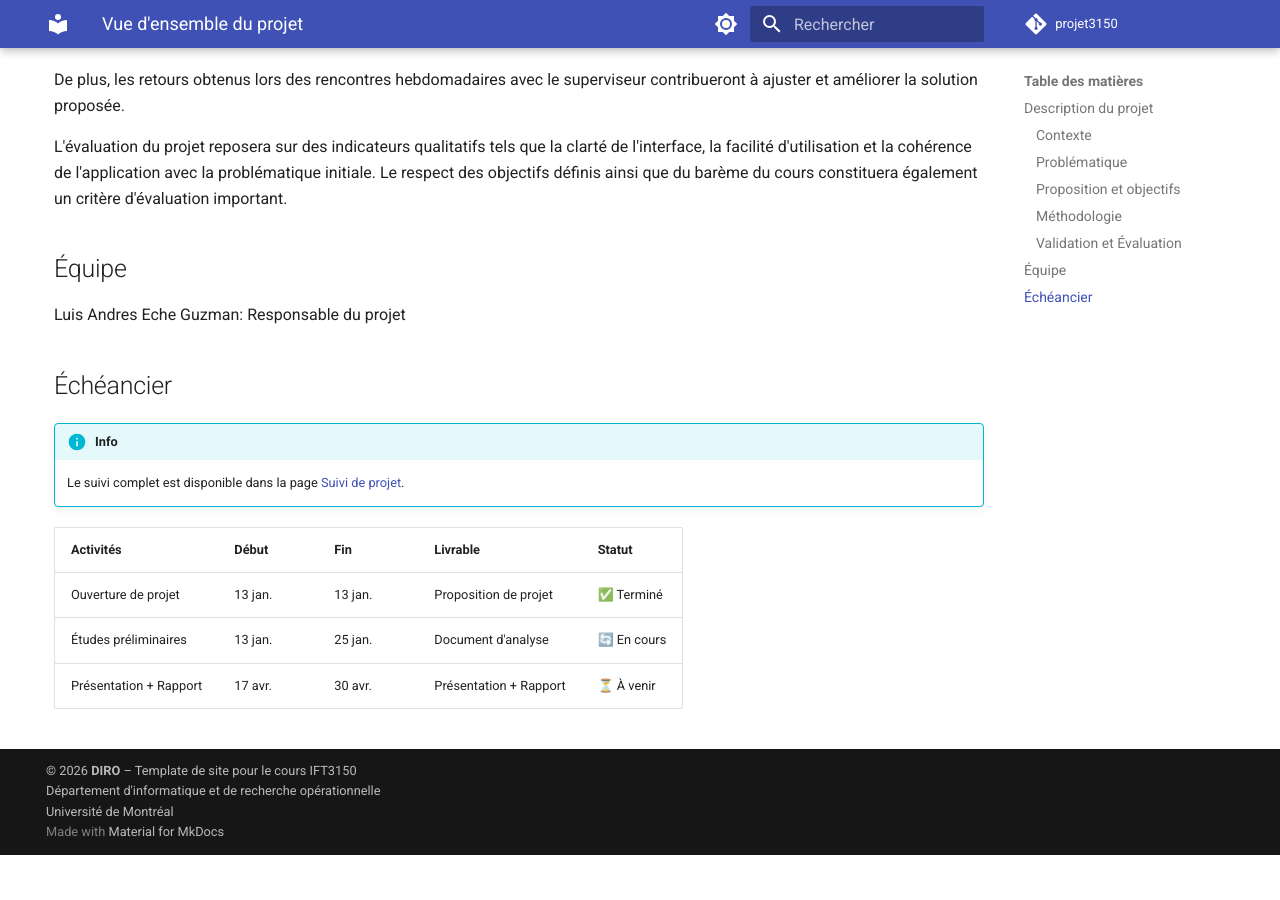
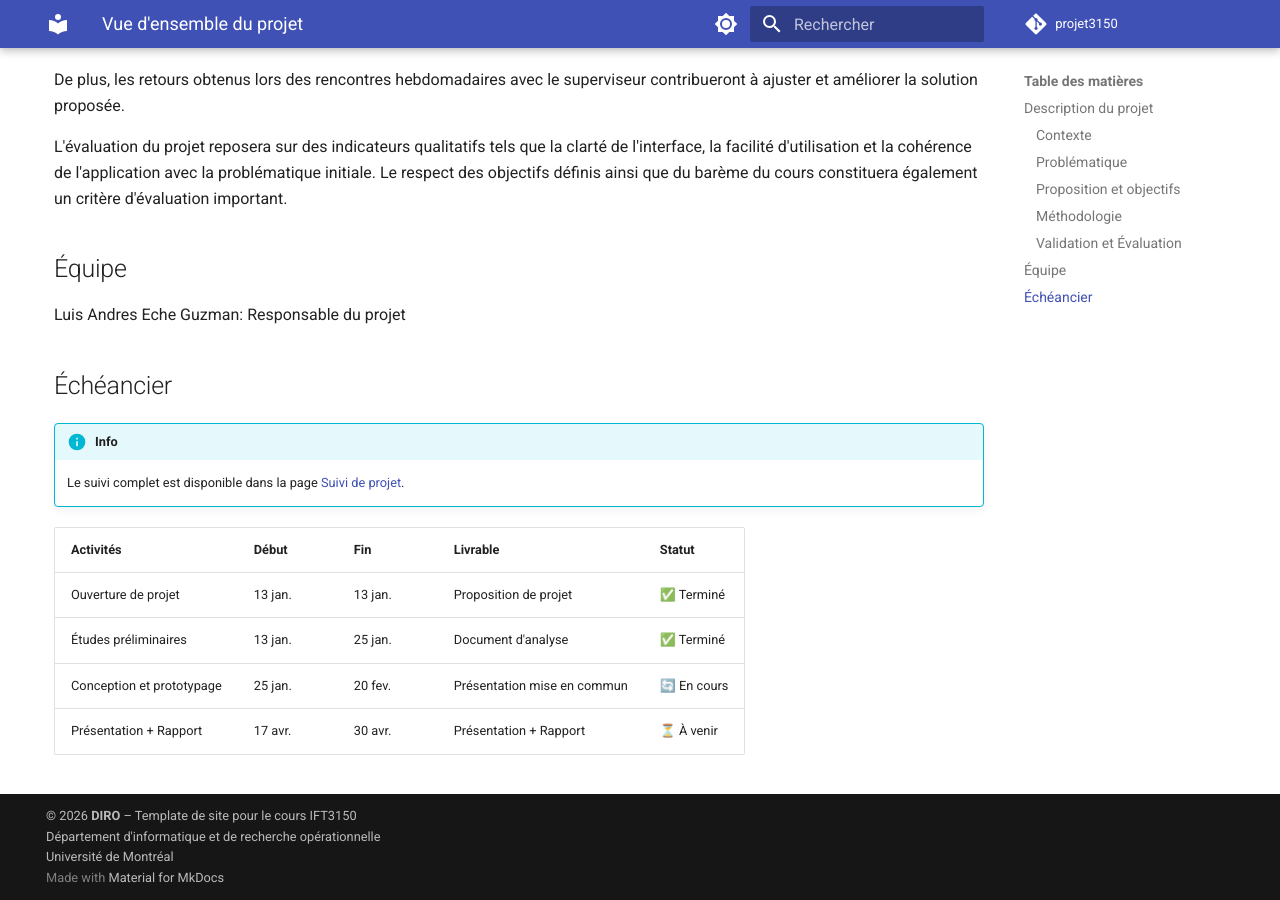
Before and after one commit to sixlandr2/projet3150, an MkDocs documentation site: the page built from docs/index.md, in a window 1280 px wide and 900 px high, scrolled down 2048 px. Built offline with MkDocs 1.6.1 and Material for MkDocs 9.7.7, drawn with Linux system fonts in a browser that asks for light colours; comment, search, counter and statistics services are not loaded; before the commit the page ends 2903 px from its top, so only the background shows below that; some of the changed text lies outside the part shown.

```diff
--- a/docs/index.md
+++ b/docs/index.md
@@ -18,7 +18,7 @@ title: Vue d'ensemble du projet
     **Auteur(s)**: Luis Andres Eche Guzman (20218958)
     **Thème(s)**: Développement mobile, génie logiciel
     **Superviseur(s)**: Louis Edouard Lafontant
-    **Collaborateur(s):** <!-- Nom de(s) collaborateur(s) et partenaire(s)` -->
+    **Collaborateur(s):** Les Immeubles Eche Guzman Et Fils Inc.
 
 ## Description du projet
 <!--
@@ -82,5 +82,6 @@ Luis Andres Eche Guzman: Responsable du projet
 | Activités                      | Début   |   Fin   | Livrable                            | Statut      |
 |--------------------------------|---------|---------|-------------------------------------|-------------|
 | Ouverture de projet            | 13 jan. | 13 jan. | Proposition de projet               | ✅ Terminé  |
-| Études préliminaires           | 13 jan. | 25 jan. | Document d'analyse                  | 🔄 En cours |
+| Études préliminaires           | 13 jan. | 25 jan. | Document d'analyse                  | ✅ Terminé |
+| Conception et prototypage           | 25 jan. | 20 fev. | Présentation mise en commun                  | 🔄 En cours |
 | Présentation + Rapport         | 17 avr. | 30 avr. | Présentation + Rapport              | ⏳ À venir  |
```
